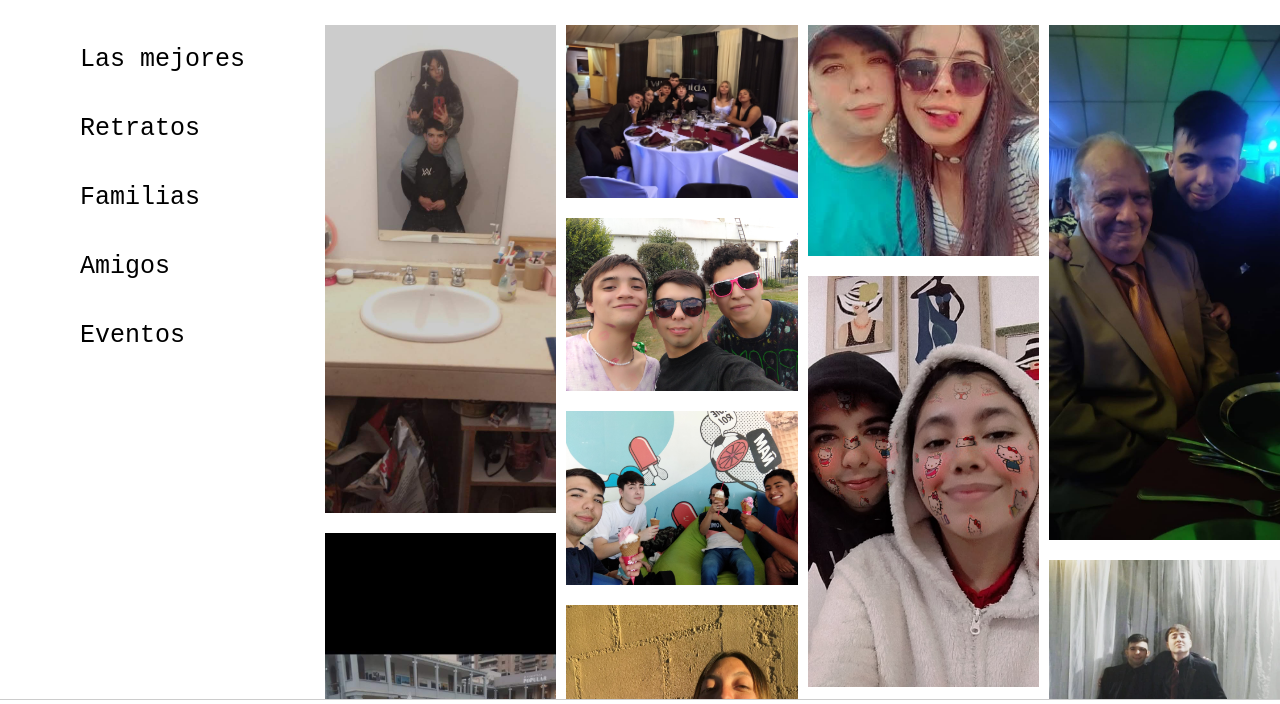
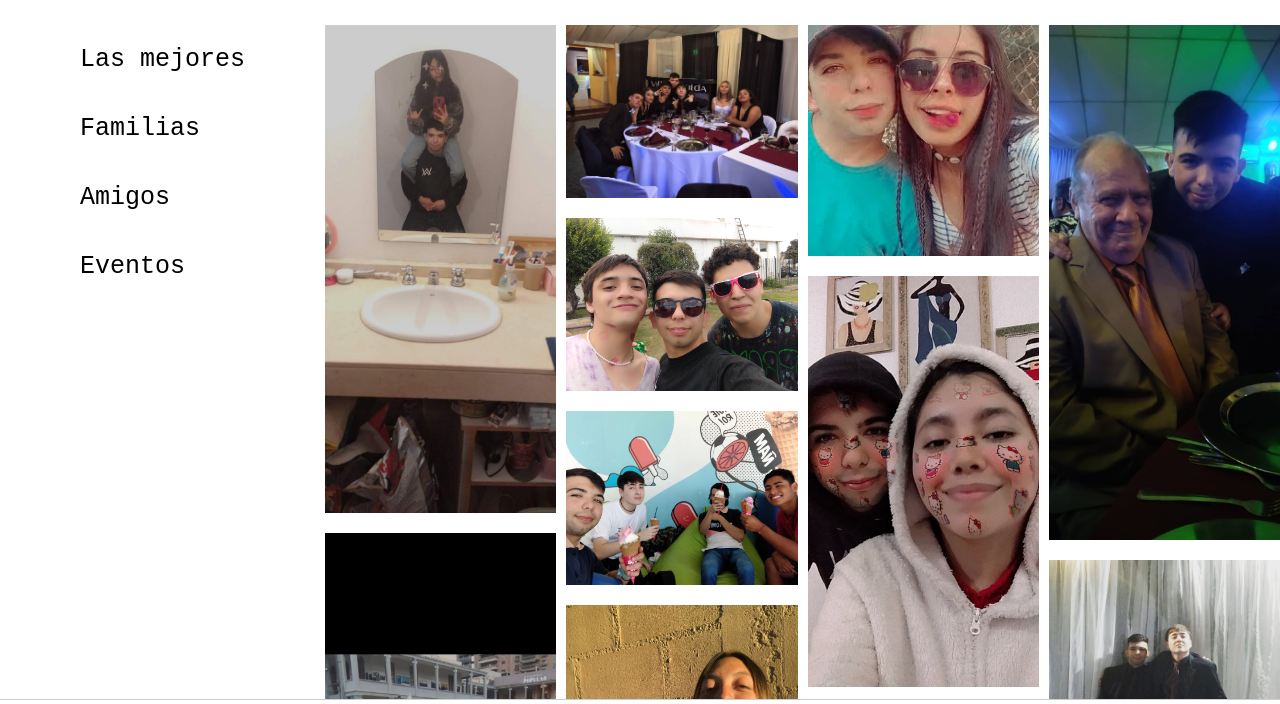
Before and after one commit to BryanMenna/gallery, a plain HTML site: page index.html in a window 1280 px wide. Shown: the part 72-776 px from the top of the page. Drawn offline with Linux system fonts and the light colour scheme.

Commit message:
Update index.html

```diff
--- a/index.html
+++ b/index.html
@@ -20,7 +20,6 @@
         <div id="sidebar">
             <ul>
                 <li><a href="#" class="active">Las mejores</a></li>
-                <li><a href="#">Retratos</a></li>
                 <li><a href="#">Familias</a></li>
                 <li><a href="#">Amigos</a></li>
                 <li><a href="#">Eventos</a></li>
```
